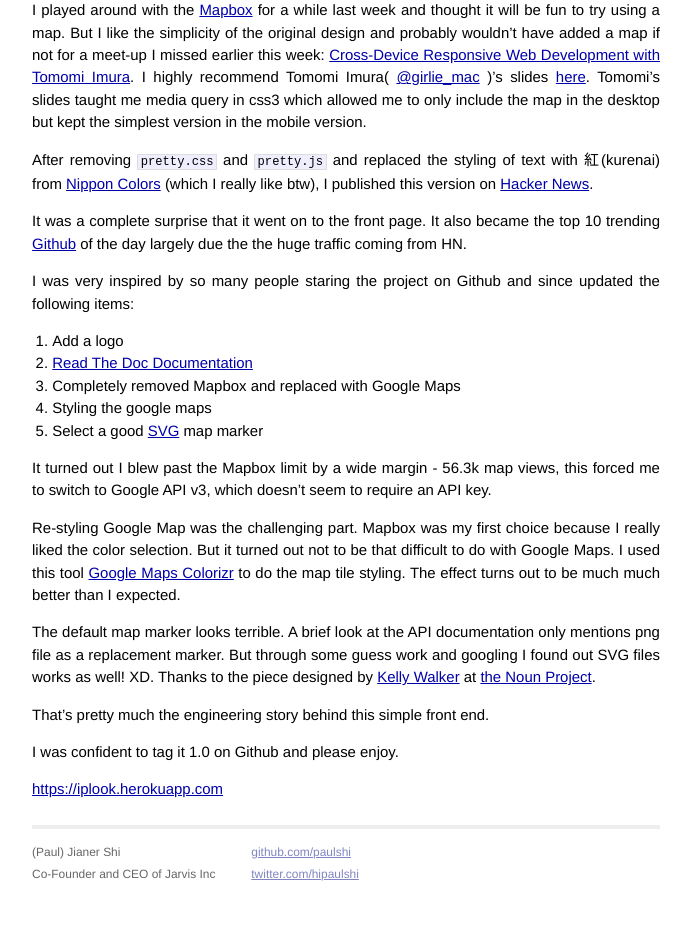
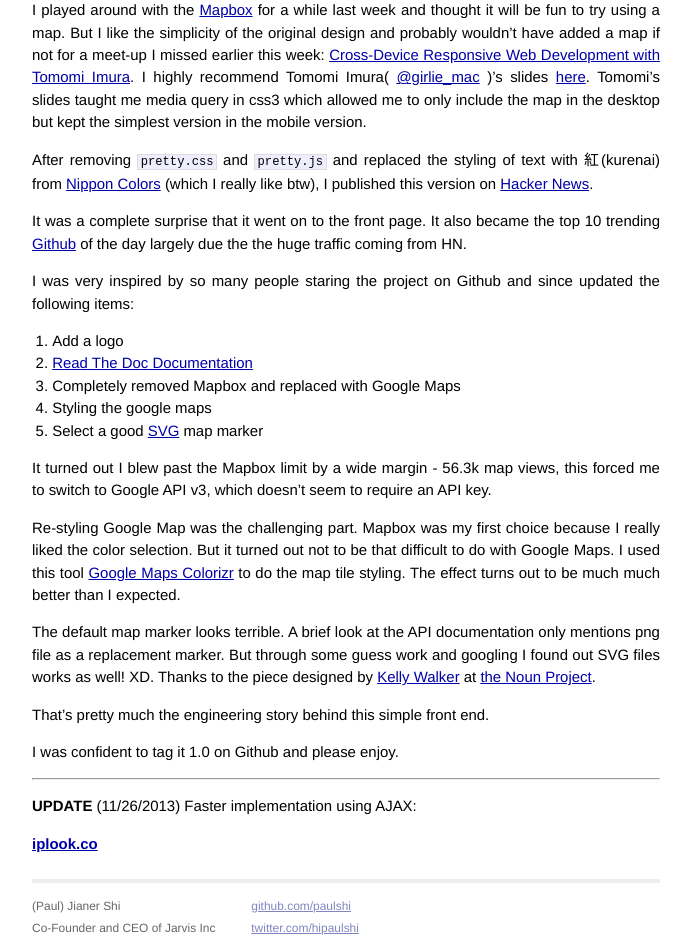
Before and after one commit to jianershi/jianershi.github.io, a Jekyll site: the page built from _posts/2013-11-21-IP-Look.markdown, in a window 1280 px wide. Shown: the part 810-1762 px from the top of the page, without its empty margins (294-985 px from the left). Built offline with Jekyll 4.4.1, drawn with Linux system fonts in a browser that asks for light colours; Markdown is read by kramdown in place of the engine named in the settings; before the commit the page ends 1707 px from its top, so only the background shows below that.

Commit message:
post update

```diff
--- a/_posts/2013-11-21-IP-Look.markdown
+++ b/_posts/2013-11-21-IP-Look.markdown
@@ -37,4 +37,7 @@
 
 I was confident to tag it 1.0 on Github and please enjoy.
 
-[https://iplook.herokuapp.com](https://iplook.herokuapp.com)
+---
+
+**UPDATE** (11/26/2013) Faster implementation using AJAX:
+##[iplook.co](http://iplook.co)
```
